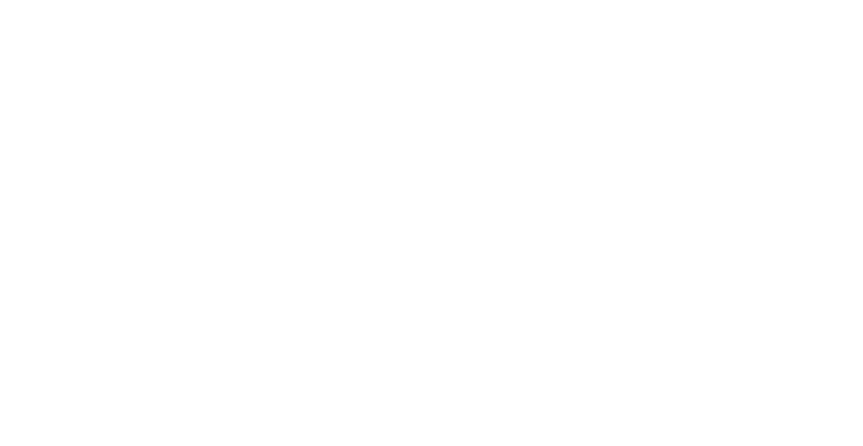
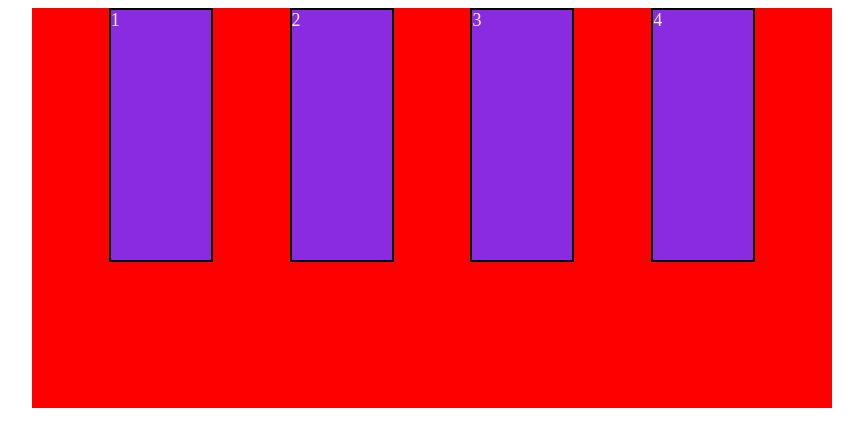
Before and after one commit to niishantkumar/webDev_Learning, a plain HTML site: page (9)CSS_Level5/Prac1.html in a window 1280 px wide. Shown: the whole page, without its empty margins (208-1071 px from the left). Drawn offline with Linux system fonts and the light colour scheme.

Commit message:
Prac1 files modified

```diff
--- a/(9)CSS_Level5/Prac1.css
+++ b/(9)CSS_Level5/Prac1.css
@@ -0,0 +1,18 @@
+.frame {
+  height: 400px;
+  width: 800px;
+  background-color: red;
+  margin: 0 auto;
+  display: flex;
+  flex-direction: row;
+  justify-content:space-evenly;
+}
+
+.inFrame {
+  color: beige;
+  font-size: large;
+  height: 250px;
+  width: 100px;
+  background-color: blueviolet;
+  border: 2px solid black;
+}
--- a/(9)CSS_Level5/Prac1.html
+++ b/(9)CSS_Level5/Prac1.html
@@ -6,5 +6,12 @@
     <title>Flex</title>
     <link rel="stylesheet" href="Prac1.css" />
   </head>
-  <body></body>
+  <body>
+    <div class="frame">
+      <div class="inFrame">1</div>
+      <div class="inFrame">2</div>
+      <div class="inFrame">3</div>
+      <div class="inFrame">4</div>
+    </div>
+  </body>
 </html>
```
